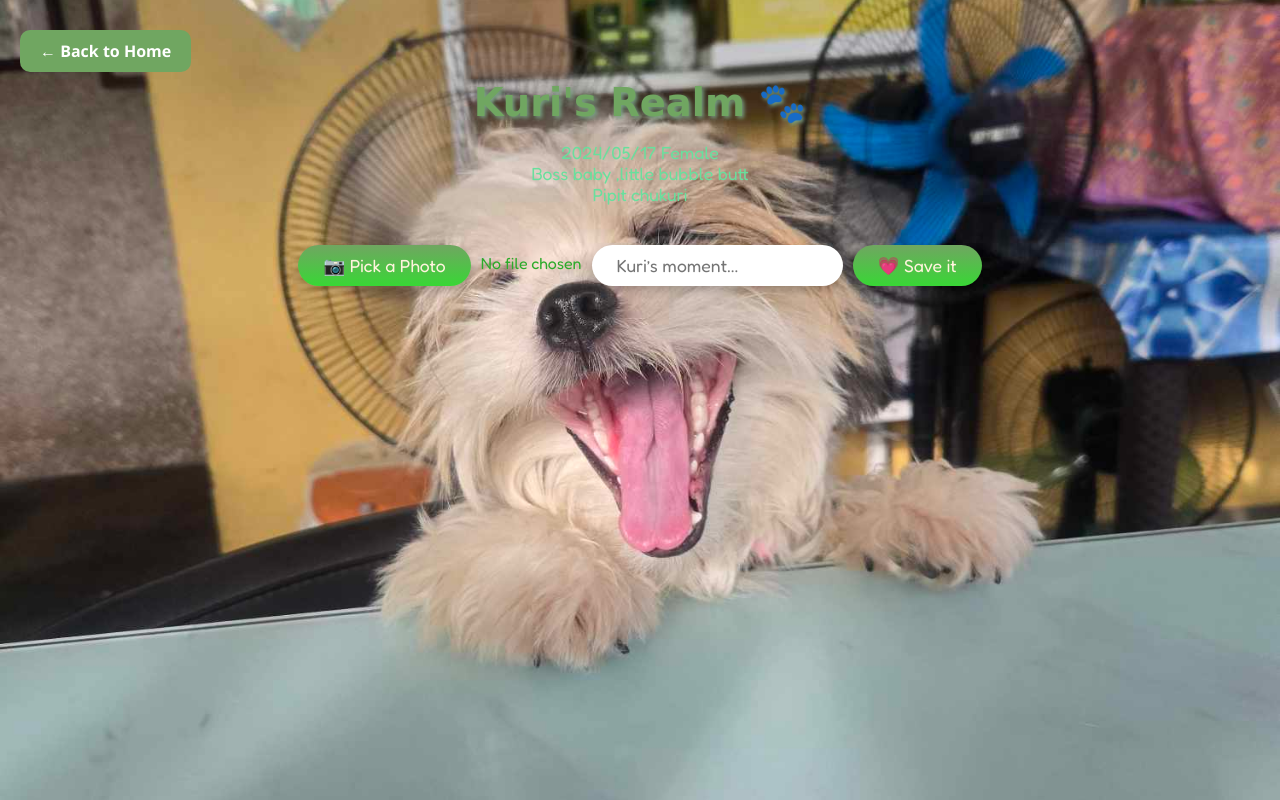
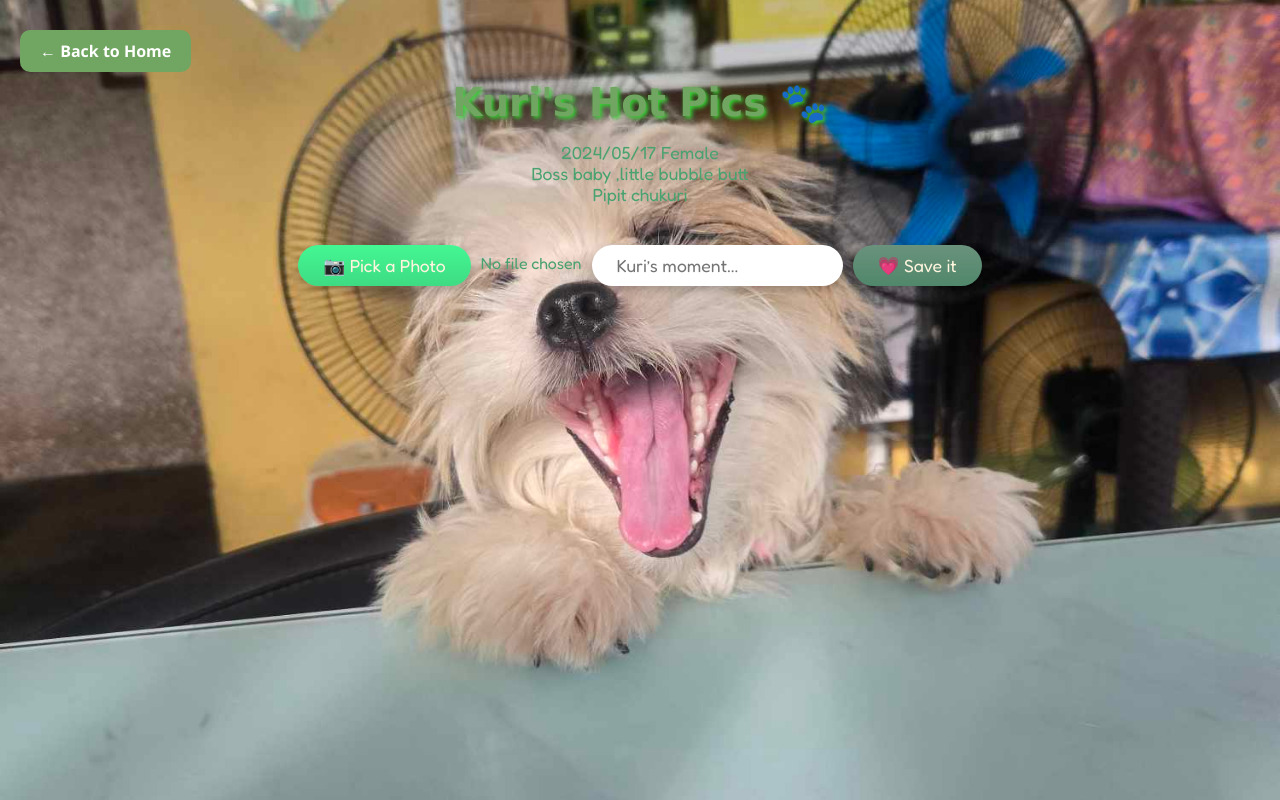
Before and after one commit to sihayaa/family-pets, a plain HTML site: page kuri.html in a window 1280 px wide. Drawn offline with nearby package versions, Linux system fonts and the light colour scheme; a web font is replaced by a local one.

Commit message:
Update kuri.html

```diff
--- a/kuri.html
+++ b/kuri.html
@@ -14,7 +14,7 @@
       font-family: 'Segoe UI', sans-serif;
       background: url('https://raw.githubusercontent.com/sihayaa/family-pets/refs/heads/main/kuribg.jpg') no-repeat center center fixed;
       background-size: cover;
-      color: #6ccf8c;
+      color: #4b2354;
       text-align: center;
     }
     h1 {
@@ -22,7 +22,7 @@
       margin-top: 60px;
       font-family: 'Freestyle Script', cursive;
       color: #70a661;
-      text-shadow: 2px 2px 4px #78a084;
+      text-shadow: 2px 2px 4px #38d735;
     }
     h1::after { content: ' 🐾'; }
     .bio {
@@ -30,7 +30,7 @@
       font-size: 1.1em;
       margin-top: -10px;
       margin-bottom: 20px;
-      color: #69df9d;
+      color: #49a270;
       white-space: pre-line;
     }
     .back-button {
@@ -47,7 +47,7 @@
       top: 20px;
       left: 20px;
     }
-    .back-button:hover { background: #a1f1c4; }
+    .back-button:hover { background: #38d735; }
     .upload-section {
       margin-top: 40px;
       display: flex;
@@ -62,7 +62,6 @@
     .custom-button {
       font-size: 1.1em;
       color: #fff4dd;
-      background: linear-gradient(to bottom, #70a661, #38d735);
       border: none;
       border-radius: 40px;
       padding: 10px 25px;
@@ -71,7 +70,19 @@
       cursor: pointer;
     }
     .custom-button:hover {
-      box-shadow: 0 0 12px rgba(56, 215, 53, 0.6);
+      box-shadow: 0 0 12px rgba(0, 0, 0, 0.2);
+    }
+    #uploadBtn {
+      background: linear-gradient(to bottom, #6a927c, #50876b);
+    }
+    #uploadBtn:hover {
+      box-shadow: 0 0 12px rgba(106, 146, 124, 0.6);
+    }
+    label[for="upload"] {
+      background: linear-gradient(to bottom, #44f793, #3edb83);
+    }
+    label[for="upload"]:hover {
+      box-shadow: 0 0 12px rgba(68, 247, 147, 0.6);
     }
     .caption-input {
       font-size: 1.1em;
@@ -84,7 +95,7 @@
     }
     .file-name {
       font-size: 1em;
-      color: #2cab2a;
+      color: #49a270;
       margin-top: 8px;
     }
     .gallery {
@@ -118,7 +129,7 @@
     .photo-block p {
       font-family: Forte;
       font-size: 1.1em;
-      color: #2f6c1f;
+      color: #38d735;
       margin-top: 8px;
       text-shadow: 0 1px 1px #fff;
       display: flex;
@@ -199,7 +210,7 @@
 </head>
 <body>
   <a href="index.html" class="back-button">← Back to Home</a>
-  <h1>Kuri's Realm</h1>
+  <h1>Kuri's Hot Pics</h1>
   <p class="bio">2024/05/17  Female
 Boss baby ,little bubble butt
 Pipit chukuri</p>
```
